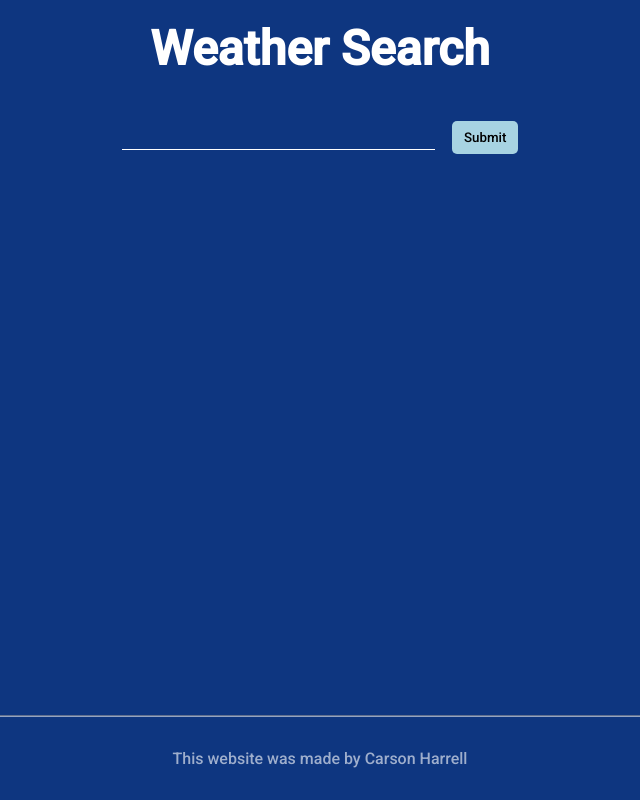
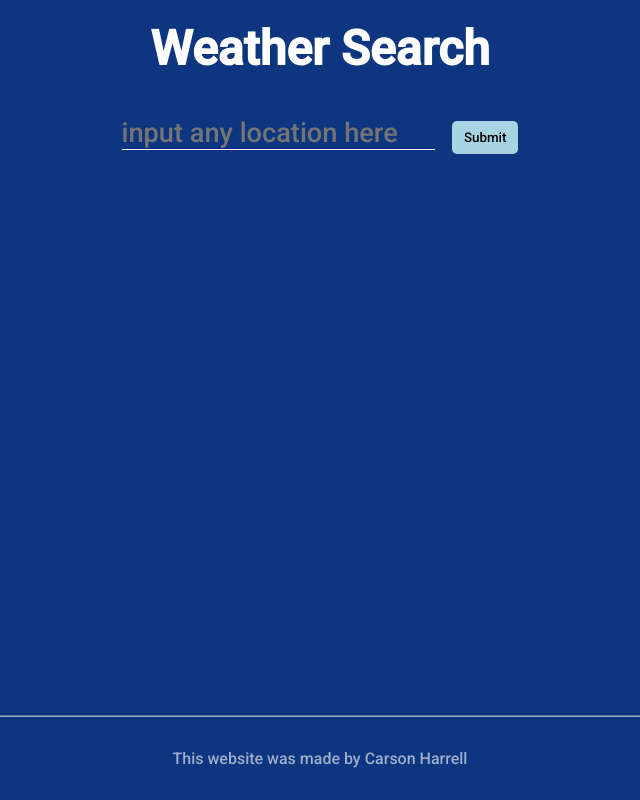
Before and after one commit to carsonmh/weather-app, a plain HTML site: page index.html in a window 1280 px wide. Shown: the whole page, without its empty margins (320-960 px from the left). Drawn offline with Linux system fonts and the light colour scheme.

Commit message:
placeholder

```diff
--- a/index.html
+++ b/index.html
@@ -17,7 +17,7 @@
         </div>
         <div id="form">
             <form action=" " method="get" id="location-form">
-                <input autofocus type="text" id="location-input" name="location" value="">
+                <input placeholder="input any location here" autofocus type="text" id="location-input" name="location" value="">
                 <input type="submit" id="submit-input">
             </form>
         </div>
```
